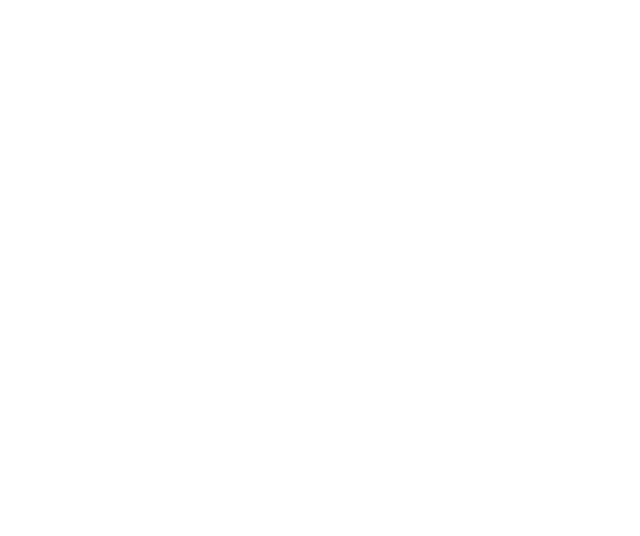
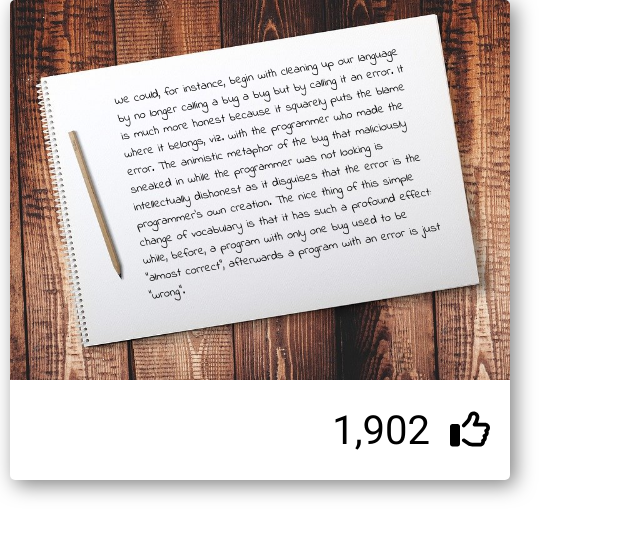
Before and after one commit to raphaelalvarenga/challenge-moviik, an Angular app: page / in a window 1280 px wide. Shown: the top 536 px of the page, without its empty margins (0-640 px from the left). Built offline with nearby package versions, Linux system fonts and the light colour scheme.

Commit message:
Letter component created and with an initial style.

```diff
--- a/src/app/app.component.html
+++ b/src/app/app.component.html
@@ -2,4 +2,5 @@
 
 <main>
     <app-card *ngFor="let quote of quotes" [quote]="quote"></app-card>
+    <app-letter></app-letter>
 </main>
--- a/src/app/app.module.ts
+++ b/src/app/app.module.ts
@@ -5,9 +5,10 @@
 import { AppComponent } from "./app.component";
 import { CardComponent } from "./card/card.component";
 import { FontAwesomeModule } from "@fortawesome/angular-fontawesome";
+import { LetterComponent } from "./letter/letter.component";
 
 @NgModule({
-    declarations: [AppComponent, CardComponent],
+    declarations: [AppComponent, CardComponent, LetterComponent],
     imports: [BrowserModule, AppRoutingModule, FontAwesomeModule],
     providers: [],
     bootstrap: [AppComponent],
--- /dev/null
+++ b/src/app/letter/letter.component.html
@@ -0,0 +1,18 @@
+<div class="letter-container">
+    <div class="letter-body">
+        <img src="../../assets/images/quote-1280x850.jpg" alt="letter-img" class="letter-img" />
+        <div class="quote-en">
+            We could, for instance, begin with cleaning up our language by no longer calling a bug a bug but by calling
+            it an error. It is much more honest because it squarely puts the blame where it belongs, viz. with the
+            programmer who made the error. The animistic metaphor of the bug that maliciously sneaked in while the
+            programmer was not looking is intellectually dishonest as it disguises that the error is the programmer's
+            own creation. The nice thing of this simple change of vocabulary is that it has such a profound effect:
+            while, before, a program with only one bug used to be "almost correct", afterwards a program with an error
+            is just "wrong".
+        </div>
+    </div>
+    <div class="letter-bottom">
+        <div>1,902</div>
+        <div><fa-icon [icon]="faThumbsUp"></fa-icon></div>
+    </div>
+</div>
--- /dev/null
+++ b/src/app/letter/letter.component.scss
@@ -0,0 +1,56 @@
+@import "../../styles.scss";
+
+.letter-container {
+    width: 500px;
+    box-shadow: 5px 5px 20px rgba(0, 0, 0, 0.5);
+    border-radius: 5px;
+    overflow: hidden;
+}
+
+.letter-container:hover .letter-img {
+    margin-left: -210px;
+    margin-top: -120px;
+    transform: rotateZ(9.4deg);
+    width: 920px;
+}
+
+.letter-container:hover .quote-en {
+    transform: rotateZ(0);
+    font-size: 12.8px;
+    margin-top: -430px;
+    margin-left: 100px;
+    width: 320px;
+}
+
+.letter-body {
+    width: 100%;
+    height: 380px;
+    overflow: hidden;
+}
+
+.letter-img {
+    transition: 1s;
+    width: 800px;
+    margin-left: -150px;
+    margin-top: -90px;
+}
+
+.quote-en {
+    transition: 1s;
+    margin-top: -380px;
+    margin-left: 120px;
+    width: 300px;
+    transform: rotateZ(-10deg);
+    font-family: $font-manual-quote;
+    font-size: 12px;
+}
+
+.letter-bottom {
+    display: flex;
+    justify-content: flex-end;
+    align-items: center;
+    height: 100px;
+    font-size: 40px;
+    gap: 20px;
+    padding: 0 20px;
+}
--- /dev/null
+++ b/src/app/letter/letter.component.ts
@@ -0,0 +1,15 @@
+import { Component, OnInit } from "@angular/core";
+import { faThumbsUp } from "@fortawesome/free-regular-svg-icons";
+
+@Component({
+    selector: "app-letter",
+    templateUrl: "./letter.component.html",
+    styleUrls: ["./letter.component.scss"],
+})
+export class LetterComponent implements OnInit {
+    faThumbsUp = faThumbsUp;
+
+    constructor() {}
+
+    ngOnInit(): void {}
+}
```
Also changed, not shown: 1 other file (tests, documents, lock files or other folders).
